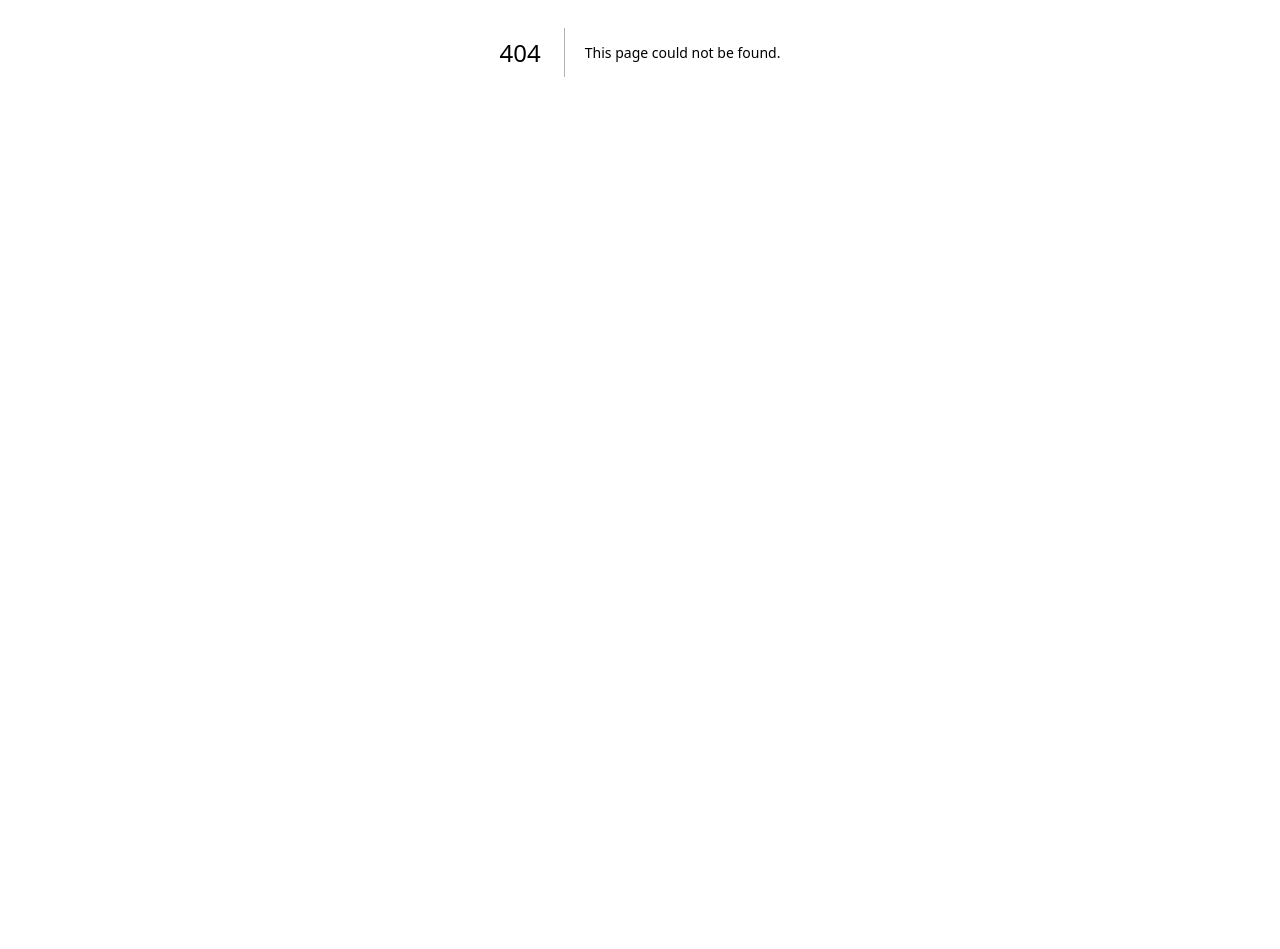
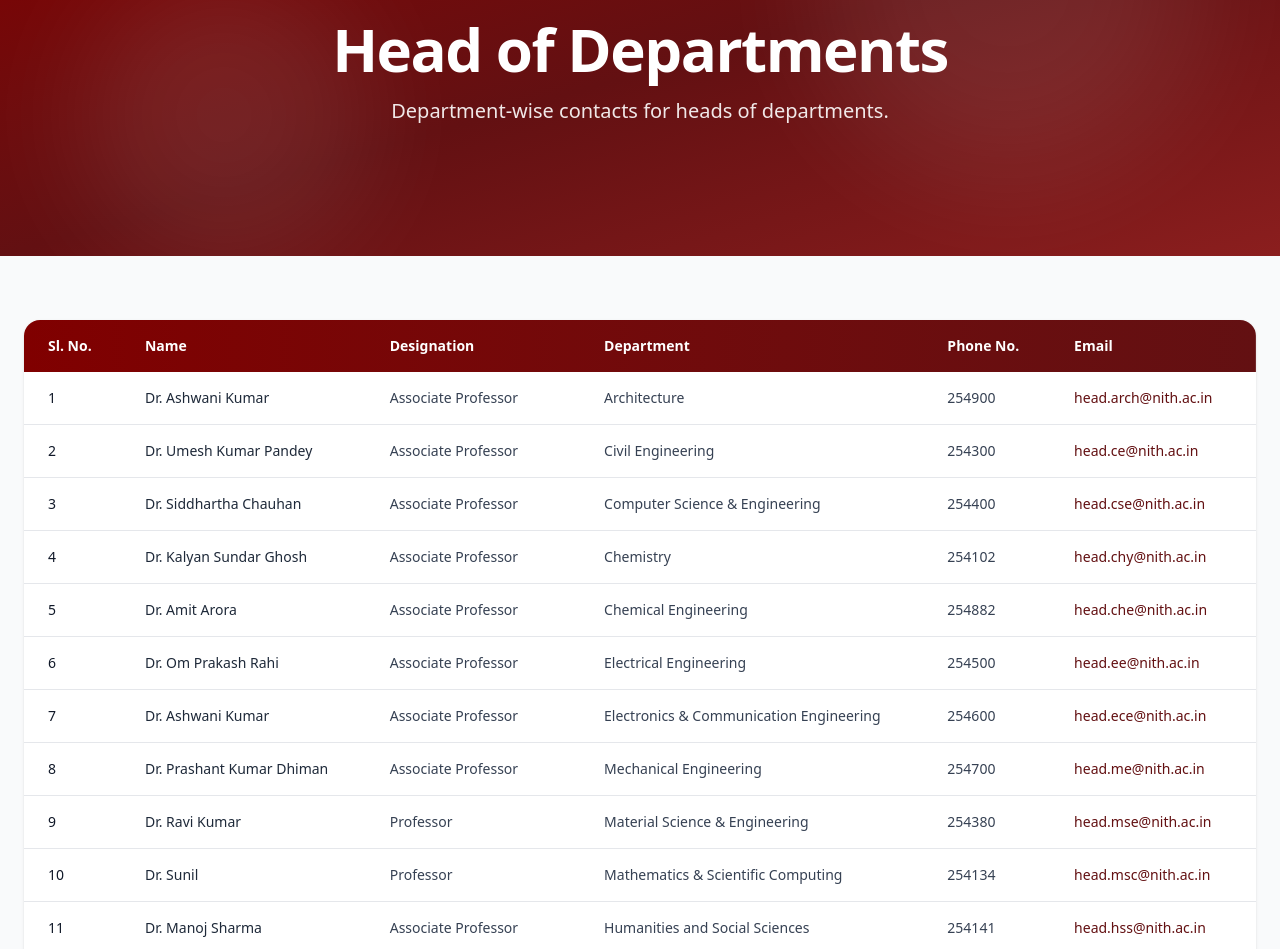
Before and after one commit to somya7verma/nith-main-client, a Next.js app: page /administration/head-of-departments in a window 1280 px wide. Before the commit this address had no page. Shown: the part 348-1297 px from the top of the page. Before the commit the page ends 800 px from the top, so only its background shows below. Built offline with nearby package versions, Linux system fonts and the light colour scheme.

Commit message:
Administration section , hod

```diff
--- /dev/null
+++ b/src/app/administration/head-of-departments/data.ts
@@ -0,0 +1,123 @@
+export type HodEntry = {
+  slNo: number;
+  name: string;
+  designation: string;
+  department: string;
+  phone: string;
+  email: string;
+};
+
+export const hods: HodEntry[] = [
+  {
+    slNo: 1,
+    name: 'Dr. Ashwani Kumar',
+    designation: 'Associate Professor',
+    department: 'Architecture',
+    phone: '254900',
+    email: 'head.arch@nith.ac.in',
+  },
+  {
+    slNo: 2,
+    name: 'Dr. Umesh Kumar Pandey',
+    designation: 'Associate Professor',
+    department: 'Civil Engineering',
+    phone: '254300',
+    email: 'head.ce@nith.ac.in',
+  },
+  {
+    slNo: 3,
+    name: 'Dr. Siddhartha Chauhan',
+    designation: 'Associate Professor',
+    department: 'Computer Science & Engineering',
+    phone: '254400',
+    email: 'head.cse@nith.ac.in',
+  },
+  {
+    slNo: 4,
+    name: 'Dr. Kalyan Sundar Ghosh',
+    designation: 'Associate Professor',
+    department: 'Chemistry',
+    phone: '254102',
+    email: 'head.chy@nith.ac.in',
+  },
+  {
+    slNo: 5,
+    name: 'Dr. Amit Arora',
+    designation: 'Associate Professor',
+    department: 'Chemical Engineering',
+    phone: '254882',
+    email: 'head.che@nith.ac.in',
+  },
+  {
+    slNo: 6,
+    name: 'Dr. Om Prakash Rahi',
+    designation: 'Associate Professor',
+    department: 'Electrical Engineering',
+    phone: '254500',
+    email: 'head.ee@nith.ac.in',
+  },
+  {
+    slNo: 7,
+    name: 'Dr. Ashwani Kumar',
+    designation: 'Associate Professor',
+    department: 'Electronics & Communication Engineering',
+    phone: '254600',
+    email: 'head.ece@nith.ac.in',
+  },
+  {
+    slNo: 8,
+    name: 'Dr. Prashant Kumar Dhiman',
+    designation: 'Associate Professor',
+    department: 'Mechanical Engineering',
+    phone: '254700',
+    email: 'head.me@nith.ac.in',
+  },
+  {
+    slNo: 9,
+    name: 'Dr. Ravi Kumar',
+    designation: 'Professor',
+    department: 'Material Science & Engineering',
+    phone: '254380',
+    email: 'head.mse@nith.ac.in',
+  },
+  {
+    slNo: 10,
+    name: 'Dr. Sunil',
+    designation: 'Professor',
+    department: 'Mathematics & Scientific Computing',
+    phone: '254134',
+    email: 'head.msc@nith.ac.in',
+  },
+  {
+    slNo: 11,
+    name: 'Dr. Manoj Sharma',
+    designation: 'Associate Professor',
+    department: 'Humanities and Social Sciences',
+    phone: '254141',
+    email: 'head.hss@nith.ac.in',
+  },
+  {
+    slNo: 12,
+    name: 'Dr. Vivek Tiwari',
+    designation: 'Assistant Professor Gr-I',
+    department: 'Management Studies',
+    phone: '254103',
+    email: 'head.doms@nith.ac.in',
+  },
+  {
+    slNo: 13,
+    name: 'Dr. Subhash Chand',
+    designation: 'Associate Professor',
+    department: 'Physics & Photonics Science',
+    phone: '254136',
+    email: 'head.pps@nith.ac.in',
+  },
+  {
+    slNo: 14,
+    name: 'Dr. N.S. Thakur',
+    designation: 'Professor',
+    department: 'Centre for Energy Studies',
+    phone: '254728',
+    email: 'head.ces@nith.ac.in',
+  },
+];
--- /dev/null
+++ b/src/app/administration/head-of-departments/page.tsx
@@ -0,0 +1,122 @@
+'use client';
+
+import React from 'react';
+import Link from 'next/link';
+import { motion } from 'framer-motion';
+import Nav from '@/app/components/header';
+import Footer from '@/app/components/footer';
+import { hods, HodEntry } from './data';
+
+const fadeUp = {
+  hidden: { opacity: 0, y: 30 },
+  visible: { opacity: 1, y: 0 },
+};
+
+function HodTable({ rows }: { rows: HodEntry[] }) {
+  return (
+    <motion.div
+      initial={{ opacity: 0, y: 20 }}
+      animate={{ opacity: 1, y: 0 }}
+      transition={{ duration: 0.5 }}
+      className="bg-white rounded-2xl shadow-sm overflow-hidden"
+    >
+      <div className="overflow-x-auto">
+        <table className="w-full text-left">
+          <thead>
+            <tr className="bg-gradient-to-r from-[#800000] to-[#631012] text-white">
+              <th className="px-6 py-4 text-sm font-semibold">Sl. No.</th>
+              <th className="px-6 py-4 text-sm font-semibold">Name</th>
+              <th className="px-6 py-4 text-sm font-semibold">Designation</th>
+              <th className="px-6 py-4 text-sm font-semibold">Department</th>
+              <th className="px-6 py-4 text-sm font-semibold">Phone No.</th>
+              <th className="px-6 py-4 text-sm font-semibold">Email</th>
+            </tr>
+          </thead>
+          <tbody>
+            {rows.map((row, idx) => (
+              <tr
+                key={idx}
+                className="border-b border-gray-200 hover:bg-gray-50 transition-colors"
+              >
+                <td className="px-6 py-4 text-sm text-gray-900">{row.slNo}</td>
+                <td className="px-6 py-4 text-sm text-gray-800 font-medium">
+                  {row.name}
+                </td>
+                <td className="px-6 py-4 text-sm text-gray-700">
+                  {row.designation}
+                </td>
+                <td className="px-6 py-4 text-sm text-gray-700">
+                  {row.department}
+                </td>
+                <td className="px-6 py-4 text-sm text-gray-700">{row.phone}</td>
+                <td className="px-6 py-4 text-sm">
+                  <a
+                    href={`mailto:${row.email}`}
+                    className="text-[#631012] hover:underline"
+                  >
+                    {row.email}
+                  </a>
+                </td>
+              </tr>
+            ))}
+          </tbody>
+        </table>
+      </div>
+    </motion.div>
+  );
+}
+
+export default function HeadOfDepartmentsPage() {
+  return (
+    <div className="min-h-screen bg-gray-50">
+      <Nav />
+
+      <div className="bg-gray-50 py-4 px-6 md:px-12 border-b border-gray-200">
+        <div className="max-w-7xl mx-auto">
+          <nav className="flex items-center space-x-2 text-sm text-gray-600">
+            <Link
+              href="/"
+              className="hover:text-[#800000] transition-colors duration-200"
+            >
+              Home
+            </Link>
+            <span>›</span>
+            <span className="text-gray-400">Administration</span>
+            <span>›</span>
+            <span className="text-[#800000] font-medium">
+              Head of Departments
+            </span>
+          </nav>
+        </div>
+      </div>
+
+      <section className="relative bg-gradient-to-br from-[#800000] via-[#631012] to-[#8B1E1E] overflow-hidden">
+        <div className="absolute inset-0 opacity-10">
+          <div className="absolute top-20 left-20 w-72 h-72 bg-white rounded-full blur-3xl animate-pulse"></div>
+          <div className="absolute bottom-20 right-20 w-96 h-96 bg-white rounded-full blur-3xl animate-pulse delay-700"></div>
+        </div>
+
+        <motion.div
+          initial="hidden"
+          animate="visible"
+          variants={fadeUp}
+          transition={{ duration: 0.8 }}
+          className="relative z-10 text-center py-24 md:py-32 px-6 md:px-12"
+        >
+          <h1 className="text-5xl md:text-6xl font-black text-white tracking-tight mb-4">
+            Head of Departments
+          </h1>
+          <p className="text-white/90 max-w-3xl mx-auto text-lg md:text-xl leading-relaxed font-light">
+            Department-wise contacts for heads of departments.
+          </p>
+        </motion.div>
+      </section>
+
+      <main className="max-w-7xl mx-auto px-4 md:px-6 py-12 md:py-16">
+        <HodTable rows={hods} />
+      </main>
+
+      <Footer />
+    </div>
+  );
+}
--- a/src/app/components/slidebar/Administration/administration.tsx
+++ b/src/app/components/slidebar/Administration/administration.tsx
@@ -63,7 +63,13 @@ function Administration() {
       },
       {
         section: 'Head of Departments',
-        links: [],
+        links: [
+          {
+            title: 'Head of Departments',
+            href: '/administration/head-of-departments',
+            hasIcon: true,
+          },
+        ],
       },
       {
         title: 'Faculty Incharges',
```
